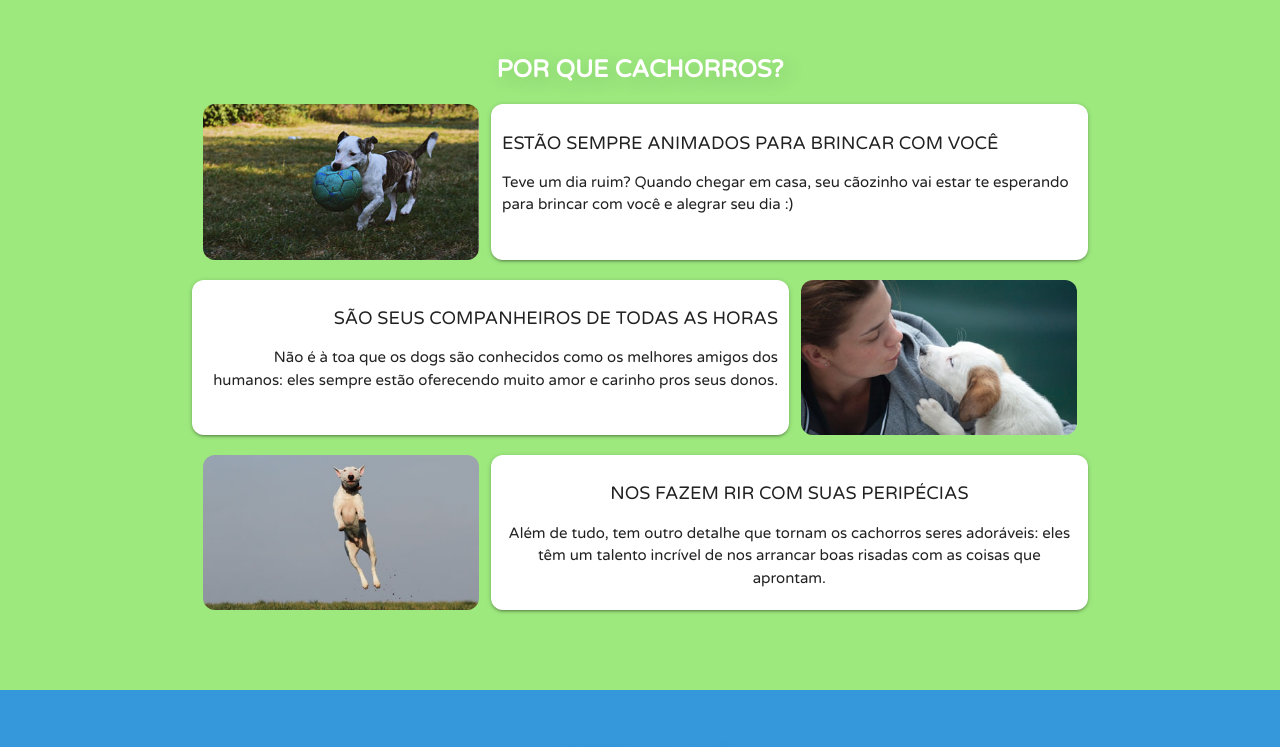
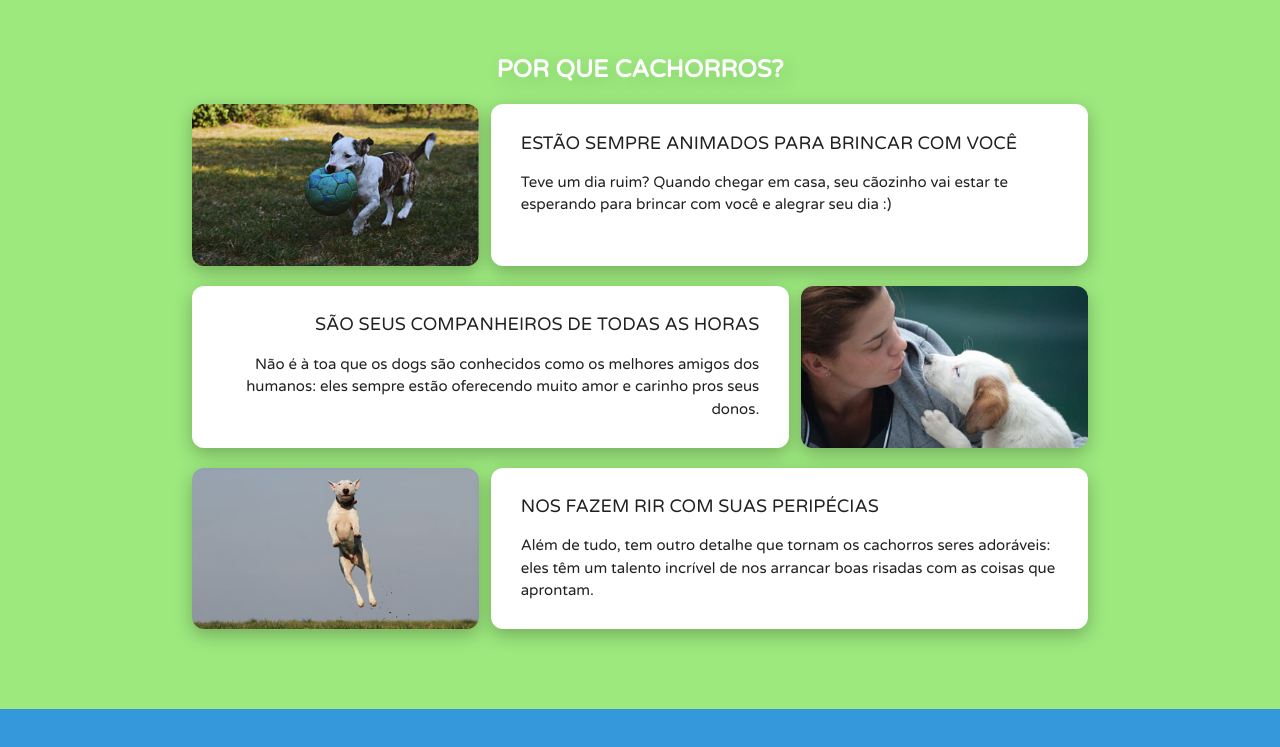
Before and after one commit to abrantesarthur/hike-missao-1, a plain HTML site: page index.html in a window 1280 px wide. Shown: the part 655-1402 px from the top of the page. Drawn offline with nearby package versions, Linux system fonts and the light colour scheme; a script that the page names is missing.

Commit message:
fixed alignement in second section

```diff
--- a/css/style.css
+++ b/css/style.css
@@ -80,6 +80,7 @@ header {
 
 #second-section .row img {
 	border-radius: 12px;
+	box-shadow: 0 6px 18px 0 rgba(0, 0, 0, 0.26);
 }
 
 .card-panel {
@@ -92,6 +93,16 @@ header {
 	min-height: 118px; /*defined the value based on the img height when it disappears*/
 	max-width: 100%;
 	margin: 0px; /*the card-panel comes with margins as default. this will eliminate them. inspect to show the margins*/
+	box-shadow: 0 6px 18px 0 rgba(0, 0, 0, 0.26);
+	padding: 0 30px 0 30px;
+}
+
+#second-section .zero-padding-left {
+	padding-left: 0;
+}
+
+#second-section .zero-padding-right {
+	padding-right: 0;
 }
 
 @media (max-width: 992px) {
--- a/index.html
+++ b/index.html
@@ -67,7 +67,7 @@
 		</div>
 		<div class="container">
 			<div class="row flex">
-				<div class="col s4 img valign-wrapper">
+				<div class="col s4 img valign-wrapper zero-padding-left">
 					<img height="145" class="responsive-img" src="img/dog-playing.jpg">
 				</div>
 				<div class="col s8 push-s2 l8 card-panel">
@@ -80,17 +80,17 @@
 					<h3 class="right-align">são seus companheiros de todas as horas</h3>
 					<p class="right-align">Não é à toa que os dogs são conhecidos como os melhores amigos dos humanos: eles sempre estão oferecendo muito amor e carinho pros seus donos.</p>
 				</div>
-				<div class="col s4 img valign-wrapper">
+				<div class="col s4 img valign-wrapper zero-padding-right">
 					<img height="145" class="responsive-img" src="img/dog-cuddling.jpg">
 				</div>
 			</div>
 			<div class="row flex">
-				<div class="col s4 img valign-wrapper">
+				<div class="col s4 img valign-wrapper zero-padding-left">
 					<img height="145" class="responsive-img" src="img/dog-jumping.jpg">
 				</div>
 				<div class="col s8 push-s2 l8 card-panel">
-					<h3>nos fazem rir com suas peripécias</h3>
-					<p>Além de tudo, tem outro detalhe que tornam os cachorros seres adoráveis: eles têm um talento incrível de nos arrancar boas risadas com as coisas que aprontam.</p>
+					<h3 class="left-align">nos fazem rir com suas peripécias</h3>
+					<p class="left-align">Além de tudo, tem outro detalhe que tornam os cachorros seres adoráveis: eles têm um talento incrível de nos arrancar boas risadas com as coisas que aprontam.</p>
 				</div>
 			</div>
 		</div>
```
